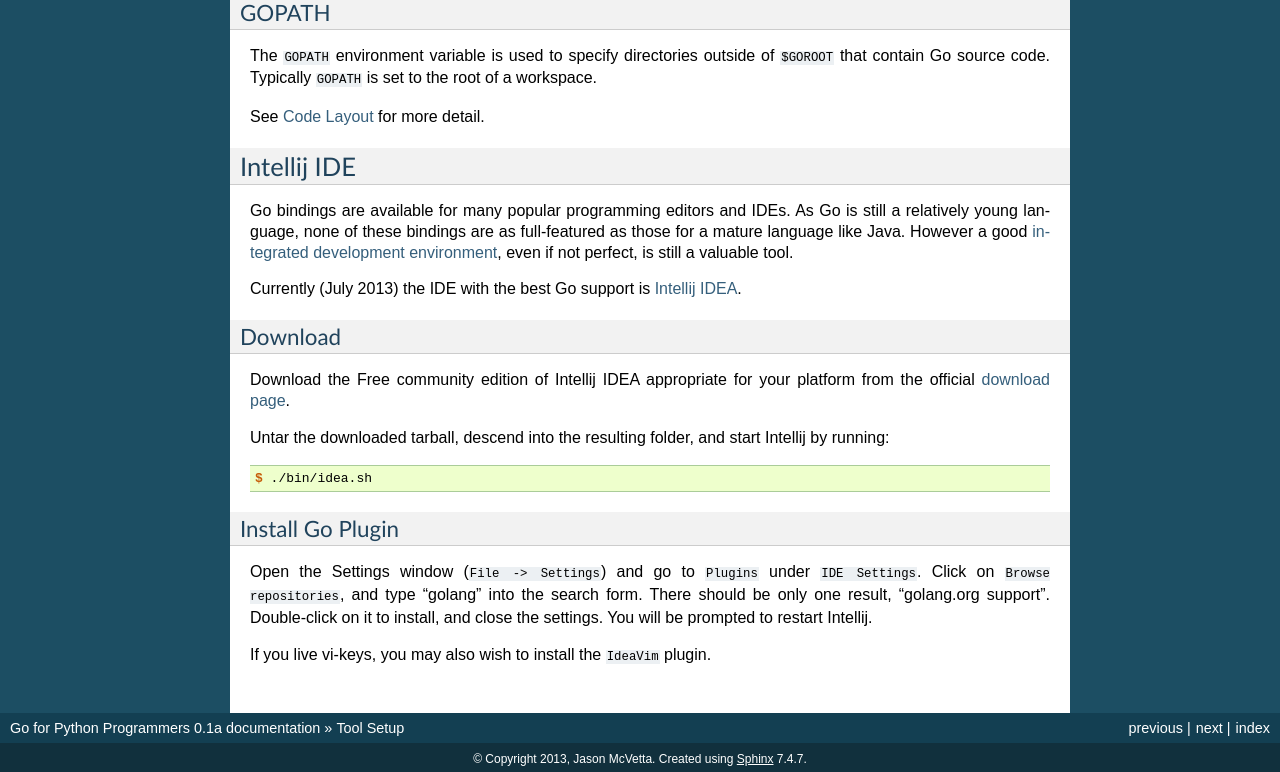
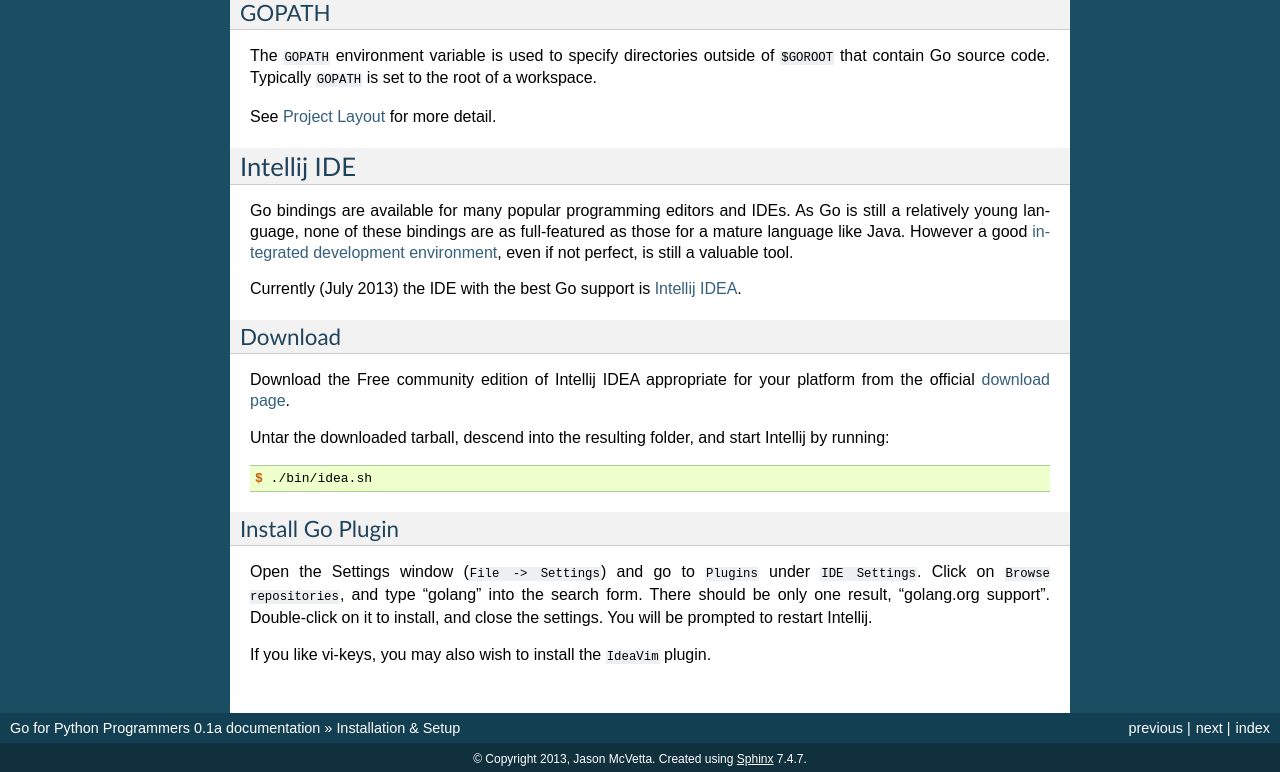
Before and after one commit to jmcvetta/golang-for-python-programmers, a Sphinx documentation site: the page built from source/setup.rst, in a window 1280 px wide and 1400 px high, scrolled down 1040 px. Shown: the part 625-1397 px from the top of the window. Built offline with Sphinx 7.4.7, drawn with Linux system fonts in a browser that asks for light colours; some of the changed text lies outside the part shown.

Commit message:
rename file

```diff
--- a/source/index.rst
+++ b/source/index.rst
@@ -18,7 +18,7 @@
 
    intro
    setup
-   code-layout
+   layout
 
 
 
--- a/source/setup.rst
+++ b/source/setup.rst
@@ -1,6 +1,6 @@
-**********
-Tool Setup
-**********
+********************
+Installation & Setup
+********************
 
 Installing Go
 =============
@@ -111,7 +111,7 @@
 ``$GOROOT`` that contain Go source code.  Typically ``GOPATH`` is set to the
 root of a workspace.
 
-See :doc:`Code Layout <code-layout>` for more detail.
+See :doc:`Project Layout <layout>` for more detail.
 
 
 Intellij IDE
@@ -140,7 +140,6 @@
    $ ./bin/idea.sh
 
 
-
 Install Go Plugin
 -----------------
 
@@ -150,10 +149,7 @@
 Double-click on it to install, and close the settings.  You will be prompted to
 restart Intellij.
 
-If you live vi-keys, you may also wish to install the ``IdeaVim`` plugin.
-
-
-
+If you like vi-keys, you may also wish to install the ``IdeaVim`` plugin.
 
 
 
```
Also changed, not shown: source/layout.rst (renamed from source/code-layout.rst).
